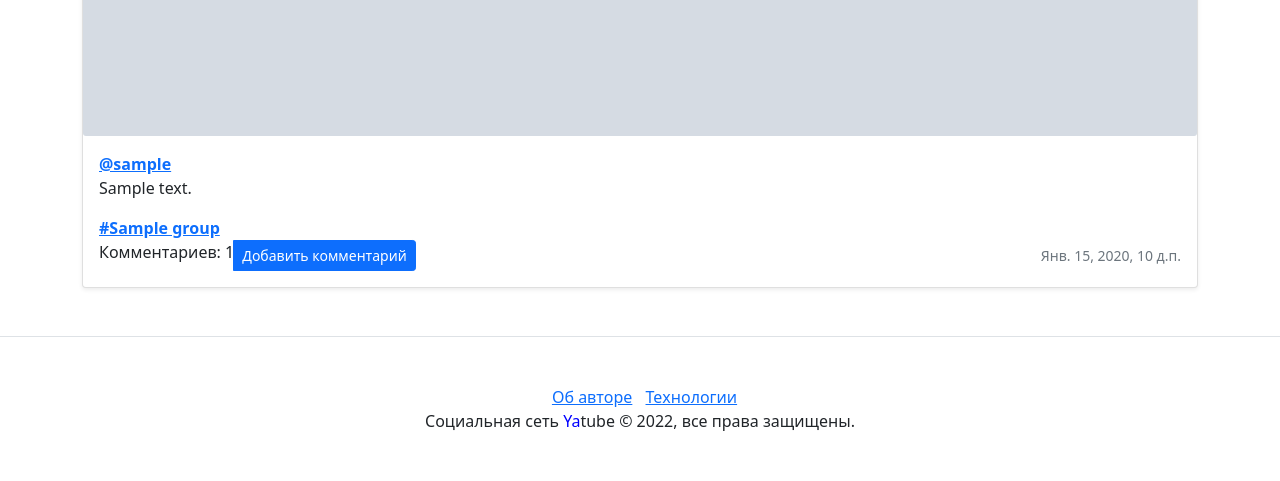
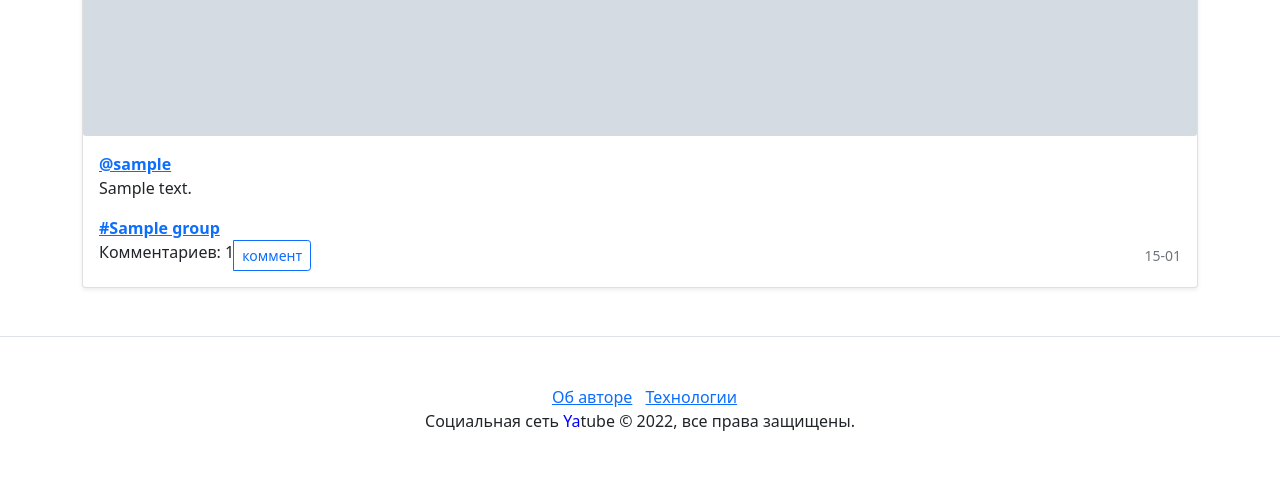
Before and after one commit to sgamb/yatut, a Django app: a page that uses yatube/templates/include/post_item.html in a window 1280 px wide. Shown: the part 874-1355 px from the top of the page. Run offline with Django 3.2, Linux system fonts and the light colour scheme; tables that the repository leaves empty hold one stand-in row (values such as "Sample post"); grey boxes marked "Sample" are stand-in pictures; some libraries are stand-ins or nearby versions.

Commit message:
Minor fixes

```diff
--- a/yatube/templates/include/post_item.html
+++ b/yatube/templates/include/post_item.html
@@ -5,6 +5,7 @@
   {% thumbnail post.image "960x339" crop="center" upscale=True as im %}
     <img class="card-img" src="{{ im.url }}">
   {% endthumbnail %}
+
   <!-- Отображение текста поста -->
   <div class="card-body">
     <p class="card-text">
@@ -30,8 +31,8 @@
             Комментариев: {{ post.comments.count }}
           </div>
         {% endif %}
-        <a class="btn btn-sm btn-primary" href="{% url 'post' post.author.username post.id %}" role="button">
-          Добавить комментарий
+        <a class="btn btn-sm btn-outline-primary" href="{% url 'post' post.author.username post.id %}" role="button">
+          коммент
         </a>
 
         <!-- Ссылка на редактирование поста для автора -->
@@ -43,7 +44,7 @@
       </div>
 
       <!-- Дата публикации поста -->
-      <small class="text-muted">{{ post.pub_date }}</small>
+      <small class="text-muted">{{ post.pub_date|date:'d-m' }}</small>
     </div>
   </div>
 </div>
```
Also changed, not shown: 1 other file.
